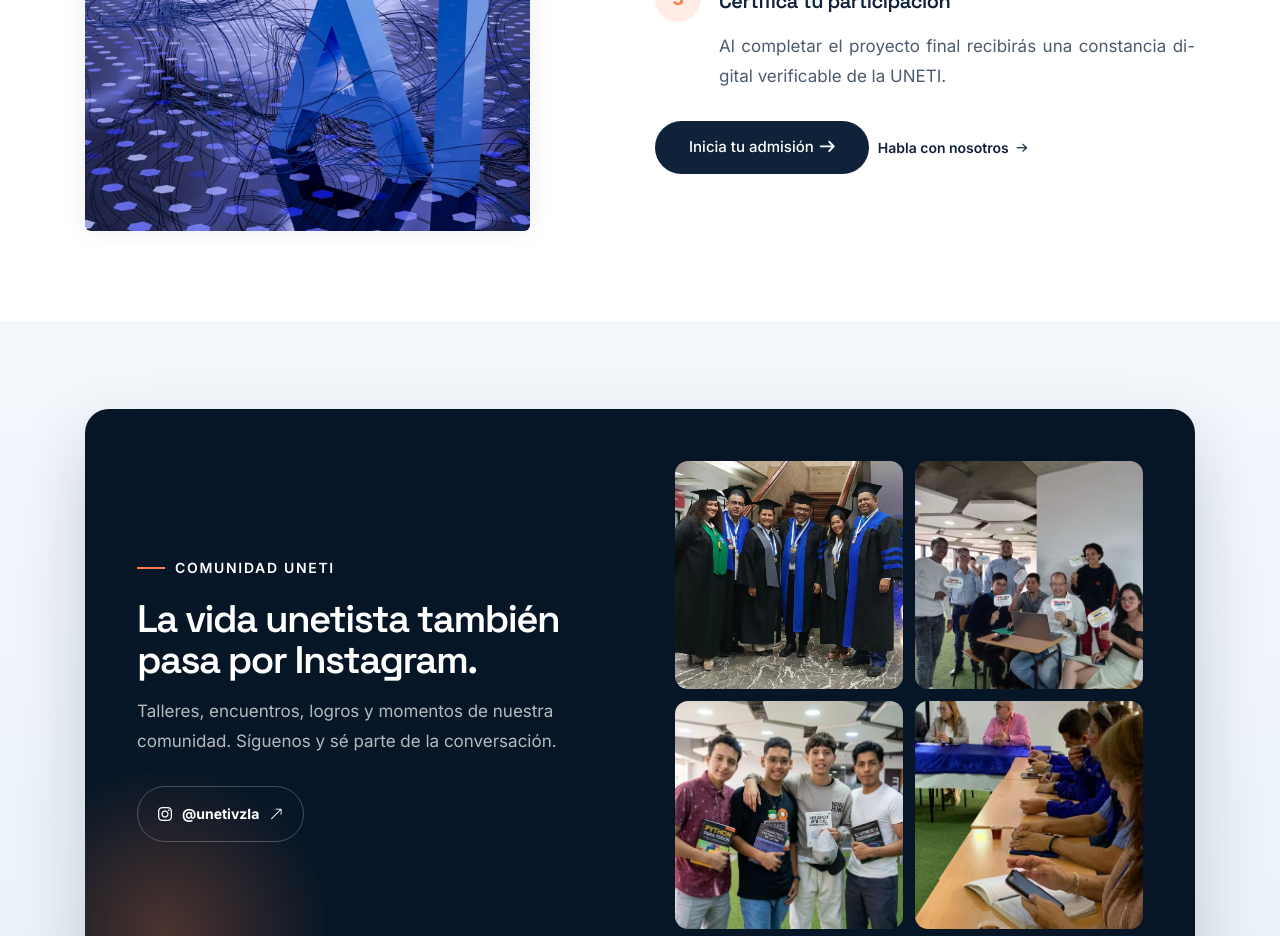
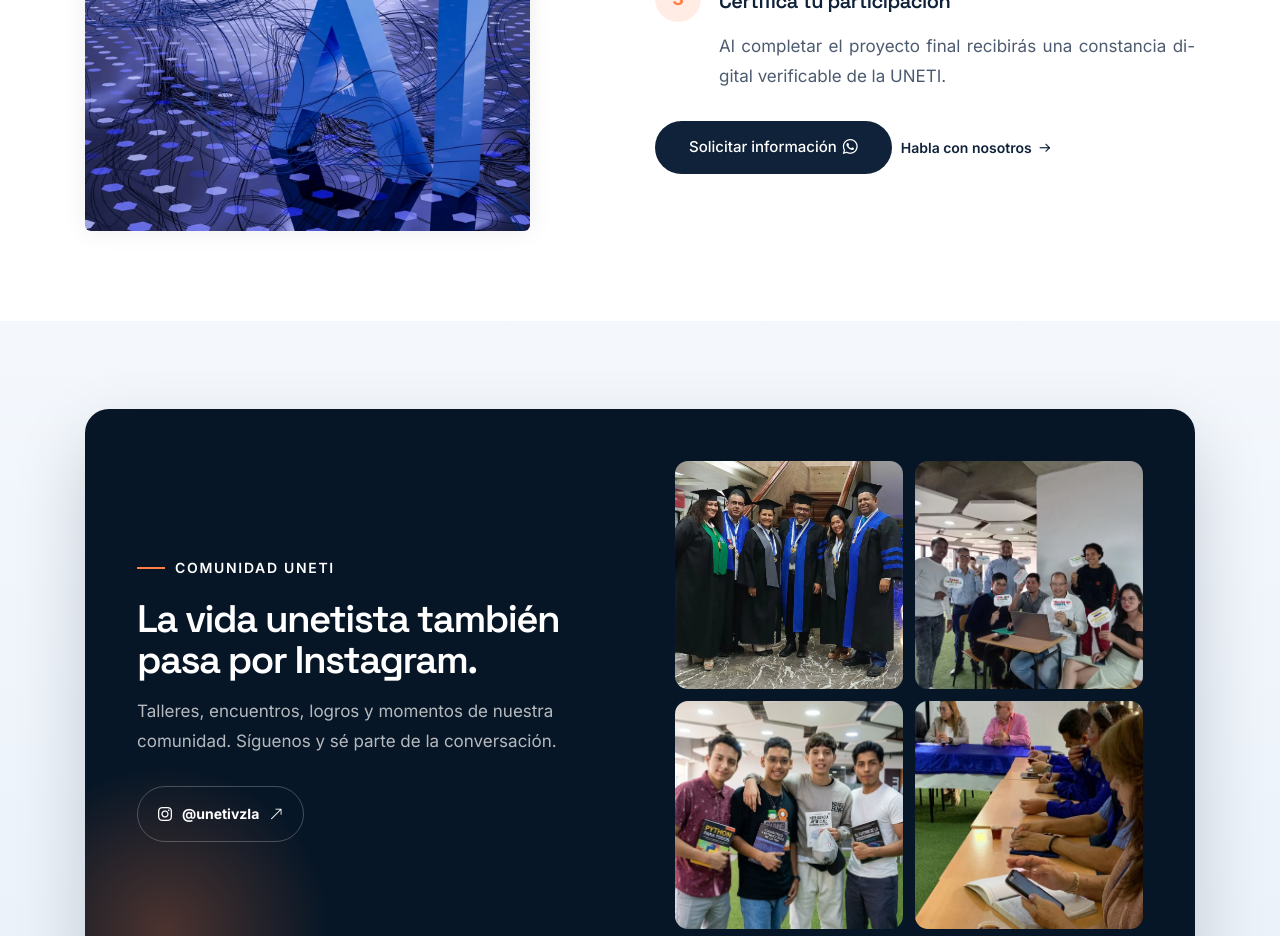
Before and after one commit to IVasquezRui/SD-UNETI, a Next.js app in the folder frontend/: page /cursos in a window 1280 px wide. Shown: the part 2700-3636 px from the top of the page. Built offline with nearby package versions, Linux system fonts and the light colour scheme; no server answers.

Commit message:
feat(cursos): boton de solicitar informacion por WhatsApp
En /cursos el CTA de admisiones pasa a 'Solicitar informacion' y abre WhatsApp con el mensaje generico: Hola, UNETI. Quiero saber mas informacion sobre los cursos que ustedes dan.

```diff
--- a/frontend/app/cursos/page.tsx
+++ b/frontend/app/cursos/page.tsx
@@ -5,6 +5,7 @@ import Reveal from "../componentes/Reveal";
 import TarjetaCurso from "../componentes/TarjetaCurso";
 import TituloPagina from "../componentes/TituloPagina";
 import { CURSOS, PASOS_CURSOS } from "../lib/cursos";
+import { enlaceWhatsApp, mensajeCursos } from "../lib/whatsapp";
 
 export const metadata: Metadata = {
   title: "Cursos | UNETI",
@@ -95,15 +96,17 @@ export default function CursosPage() {
                 </ol>
                 <div className="d-flex flex-wrap align-items-center gap-2 mt-30px">
                   <a
-                    href="/admisiones"
+                    href={enlaceWhatsApp(mensajeCursos())}
+                    target="_blank"
+                    rel="noreferrer"
                     className="btn btn-large btn-dark-gray btn-rounded btn-switch-text"
                   >
                     <span>
-                      <span className="btn-double-text" data-text="Inicia tu admisión">
-                        Inicia tu admisión
+                      <span className="btn-double-text" data-text="Solicitar información">
+                        Solicitar información
                       </span>
                       <span>
-                        <i className="fa-solid fa-arrow-right"></i>
+                        <i className="bi bi-whatsapp"></i>
                       </span>
                     </span>
                   </a>
--- a/frontend/app/lib/whatsapp.ts
+++ b/frontend/app/lib/whatsapp.ts
@@ -19,3 +19,7 @@ export function mensajeCurso(titulo: string): string {
 export function mensajePosgrado(nombre: string): string {
   return `Hola UNETI, quiero solicitar información sobre el posgrado: ${nombre}`;
 }
+
+export function mensajeCursos(): string {
+  return "Hola, UNETI. Quiero saber más información sobre los cursos que ustedes dan.";
+}
```
